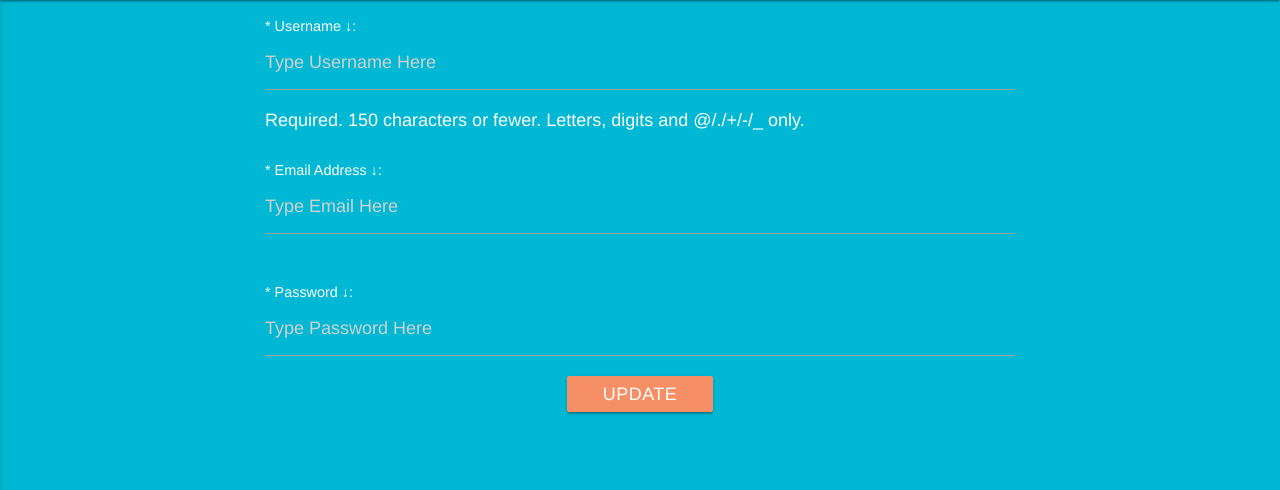
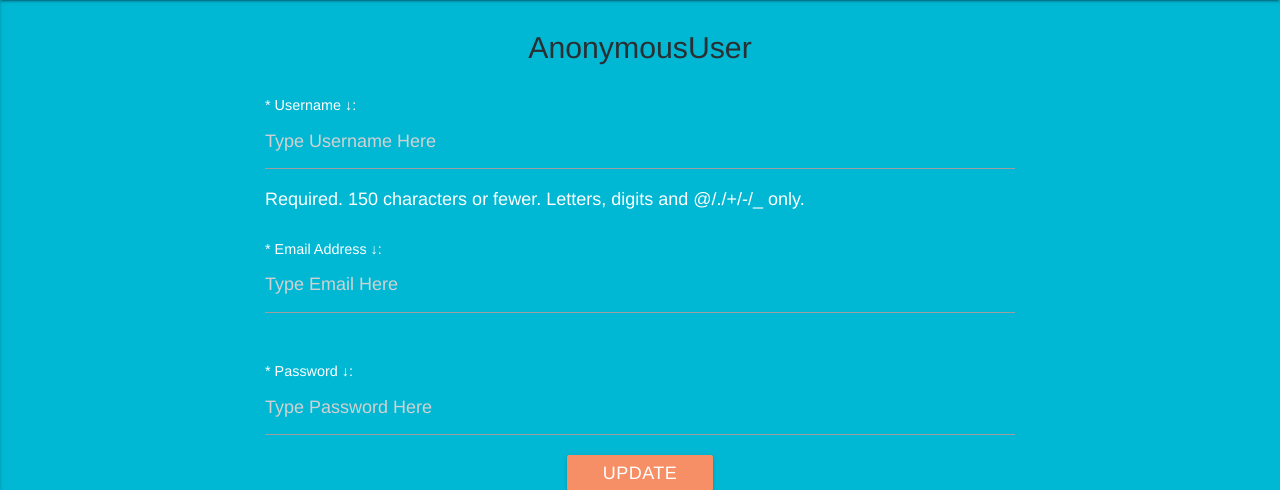
Before and after one commit to bekkblando/skillswap, a Django app: template skillswap/templates/user_update.html in a window 1280 px wide. Shown: the part 64-554 px from the top of the page. Run offline with Django 3.2, Linux system fonts and the light colour scheme; the template is opened without the code that fills it: values that come from a table or form of the project are taken from there, others are empty; parts of the project's set-up code (start-up, migrations or seed data) failed here and were passed over; some libraries are stand-ins or nearby versions.

Commit message:
Small UI Change

```diff
--- a/skillswap/templates/user_update.html
+++ b/skillswap/templates/user_update.html
@@ -18,6 +18,7 @@ select {
 
 </style>
 <div class="container">
+    <p class="flow-text">{{ request.user }}</p>
 <form action="" method="post">{% csrf_token %}
     {{ form.as_p }}
     <div style="text-align: center;">
```
